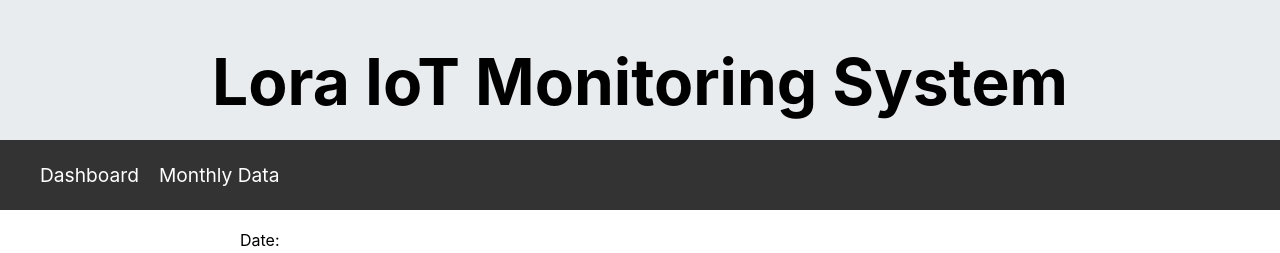
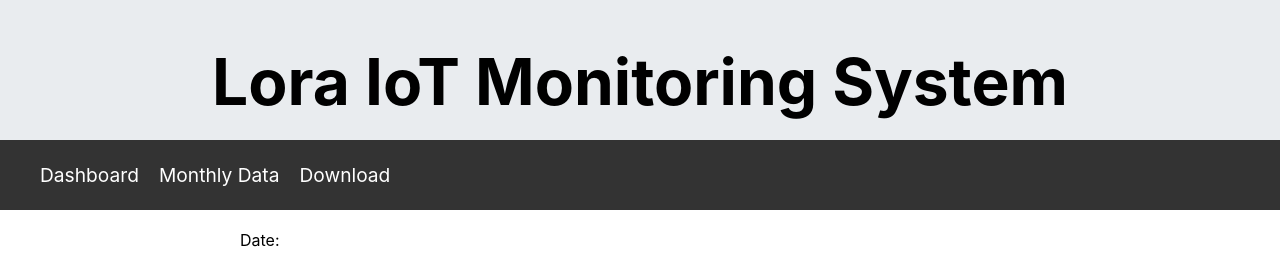
Before and after one commit to luthfipratamaps/fe-loraiot, a React (Create React App) app: page / in a window 1280 px wide. Shown: the top 253 px of the page. Built offline with nearby package versions, Linux system fonts and the light colour scheme; no server answers.

Commit message:
added download page on nav menu

```diff
--- a/src/App.js
+++ b/src/App.js
@@ -1,6 +1,7 @@
 import { BrowserRouter as Router, Routes, Route, Link } from 'react-router-dom';
 import MonthlyDataPage from './pages/MonthlyDataPage';
 import DataPage from './pages/DataPage';
+import DownloadPage from './pages/DownloadPage';
 import Footer from './components/Footer';
 import './css/App.css';
 
@@ -22,12 +23,16 @@ function App() {
             <li>
               <Link to="/monthly-data">Monthly Data</Link>
             </li>
+            <li>
+              <Link to="/download">Download</Link>
+            </li>
           </ul>
         </nav>
 
         <Routes>
           <Route exact path="/" element={<DataPage />} />
           <Route path="/monthly-data" element={<MonthlyDataPage />}/>
+          <Route path="/download" element={<DownloadPage />}/>
         </Routes>
         <Footer />
       </div>
```
